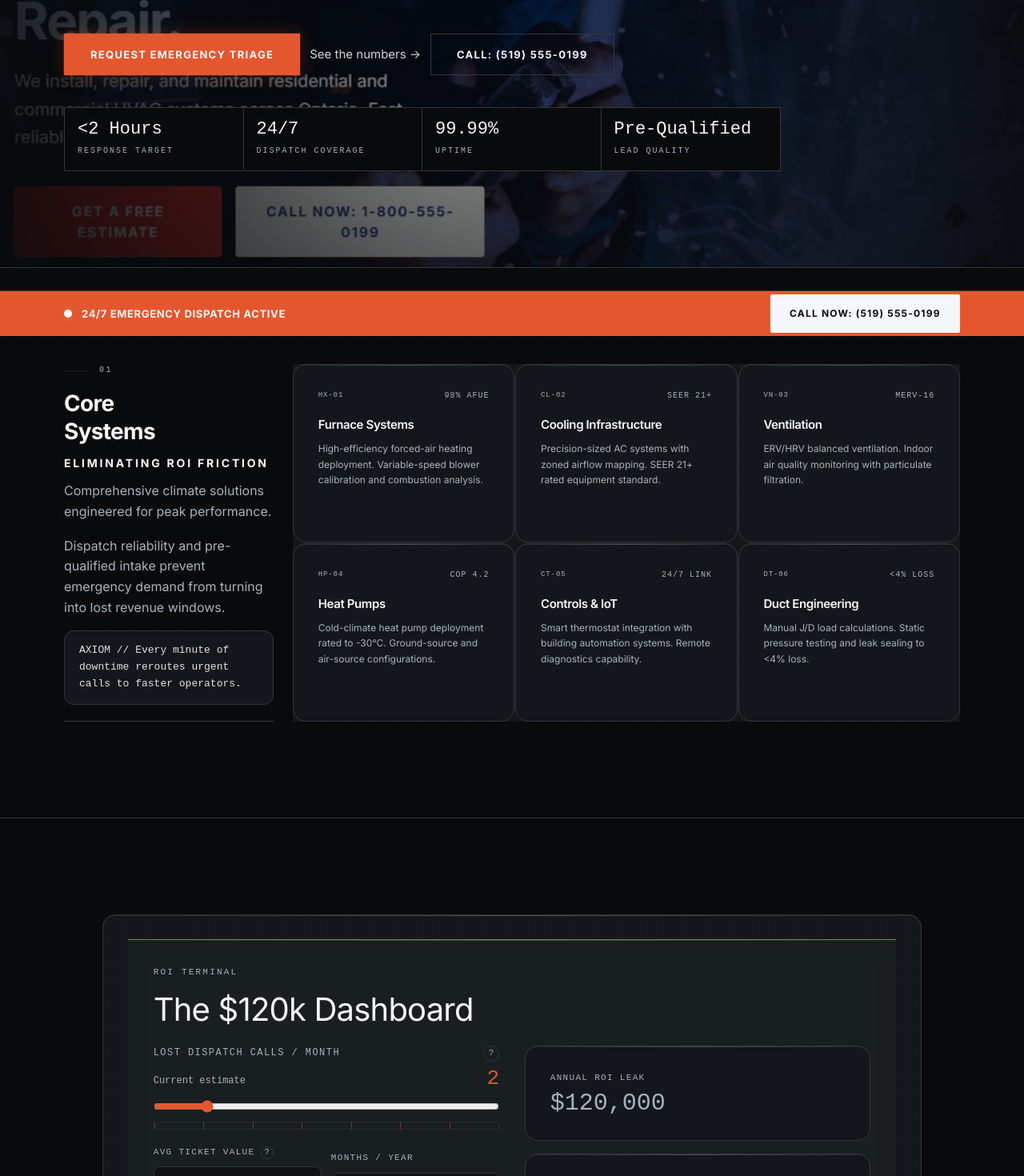
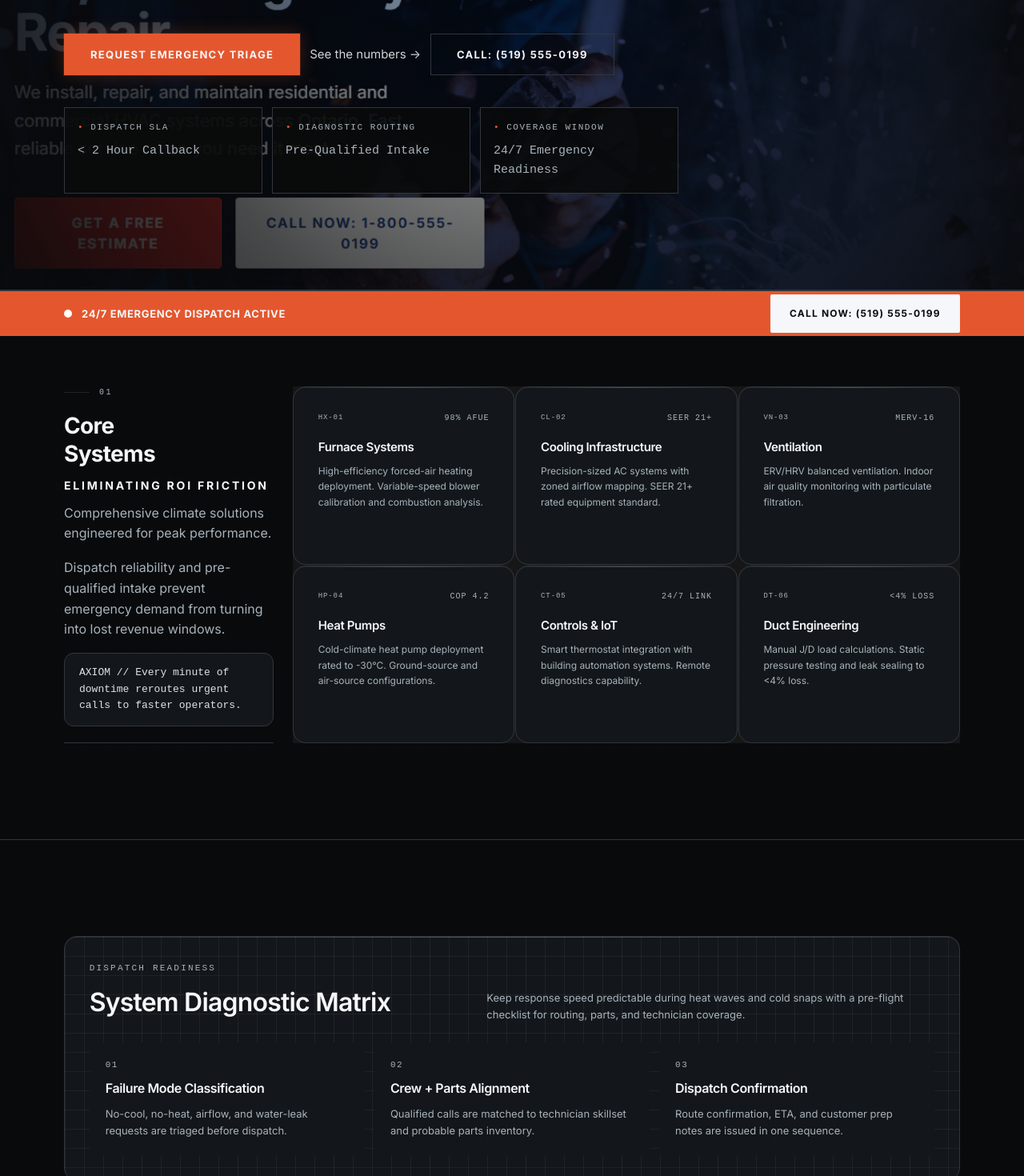
Before and after one commit to Mageester/axiom-hvac-demo, a React (Vite) app: page / in a window 1280 px wide. Shown: the part 380-1850 px from the top of the page at 80% size. Built offline with nearby package versions, Linux system fonts and the light colour scheme.

Commit message:
feat(demos): add hvac dispatch module and credible pricing ladder

```diff
--- a/src/App.tsx
+++ b/src/App.tsx
@@ -92,7 +92,7 @@ const Hero: React.FC = () => {
 
       <div className="axiom-shell-inner w-full relative z-10 axiom-shell-section">
         <div className="max-w-4xl">
-          <p className="font-axiomMono text-axiom-text-mute text-[11px] uppercase tracking-[0.32em] mb-6">STATUS: DISPATCH INFRASTRUCTURE ACTIVE</p>
+          <p className="font-axiomMono text-axiom-text-mute text-[11px] uppercase tracking-[0.32em] mb-6">OPERATOR HEADER: EMERGENCY DISPATCH + DIAGNOSTICS + UPTIME CONTROL</p>
 
           <h2 className="hero-headline hero-fade-in font-bold text-axiom-text-main mb-6">
             Engineer premium HVAC demand into booked service calls.
@@ -114,16 +114,18 @@ const Hero: React.FC = () => {
             </a>
           </div>
 
-          <div className="grid grid-cols-2 md:grid-cols-4 border border-axiom-border bg-axiom-base backdrop-blur-sm">
+          <div className="grid grid-cols-1 sm:grid-cols-3 gap-3 max-w-3xl">
             {[
-              { label: 'Response Target', value: '<2 Hours' },
-              { label: 'Dispatch Coverage', value: '24/7' },
-              { label: 'Uptime', value: '99.99%' },
-              { label: 'Lead Quality', value: 'Pre-Qualified' },
+              { label: 'Dispatch SLA', value: '< 2 Hour Callback', icon: '•' },
+              { label: 'Diagnostic Routing', value: 'Pre-Qualified Intake', icon: '•' },
+              { label: 'Coverage Window', value: '24/7 Emergency Readiness', icon: '•' },
             ].map((item) => (
-              <div key={item.label} className="p-4 border-r border-b md:border-b-0 border-axiom-border last:border-r-0">
-                <div className="font-axiomMono text-[22px] text-axiom-text-main leading-none">{item.value}</div>
-                <div className="font-axiomMono text-[10px] text-axiom-text-mute uppercase tracking-[0.2em] mt-2">{item.label}</div>
+              <div key={item.label} className="axiom-bento-card p-4 bg-axiom-base/90 border border-axiom-border">
+                <p className="font-axiomMono text-[11px] uppercase tracking-[0.14em] text-axiom-text-mute flex items-center gap-2">
+                  <span className="text-axiom-accent">{item.icon}</span>
+                  {item.label}
+                </p>
+                <p className="font-axiomMono text-[15px] text-axiom-text-main mt-2 tabular-nums">{item.value}</p>
               </div>
             ))}
           </div>
@@ -183,7 +185,52 @@ const DiagnosticsGrid: React.FC = () => (
   </section>
 );
 
-/*  Maintenance Schedule Matrix (UNIQUE COMPONENT)  */
+/*  Dispatch Readiness Module (UNIQUE COMPONENT)  */
+const DispatchReadiness: React.FC = () => (
+  <section id="systems" className="axiom-shell-section axiom-grain border-t border-axiom-border">
+    <div className="axiom-shell-inner">
+      <div className="axiom-bento terminal-grid bg-axiom-surface p-6 md:p-8">
+        <div className="flex flex-col md:flex-row md:items-end md:justify-between gap-4 mb-6">
+          <div>
+            <p className="font-axiomMono text-[11px] uppercase tracking-[0.2em] text-axiom-text-mute">Dispatch Readiness</p>
+            <h3 className="text-[26px] md:text-[32px] font-semibold tracking-tight text-axiom-text-main mt-2">System Diagnostic Matrix</h3>
+          </div>
+          <p className="text-[13px] text-axiom-text-mute max-w-[560px]">
+            Keep response speed predictable during heat waves and cold snaps with a pre-flight checklist for routing, parts, and technician coverage.
+          </p>
+        </div>
+
+        <div className="grid grid-cols-1 md:grid-cols-3 gap-3">
+          {[
+            {
+              step: '01',
+              title: 'Failure Mode Classification',
+              summary: 'No-cool, no-heat, airflow, and water-leak requests are triaged before dispatch.',
+            },
+            {
+              step: '02',
+              title: 'Crew + Parts Alignment',
+              summary: 'Qualified calls are matched to technician skillset and probable parts inventory.',
+            },
+            {
+              step: '03',
+              title: 'Dispatch Confirmation',
+              summary: 'Route confirmation, ETA, and customer prep notes are issued in one sequence.',
+            },
+          ].map((item) => (
+            <div key={item.step} className="axiom-bento-card p-5 bg-axiom-elevated/95">
+              <p className="font-axiomMono text-[11px] uppercase tracking-[0.14em] text-axiom-text-mute">{item.step}</p>
+              <h4 className="text-[16px] font-semibold tracking-tight text-axiom-text-main mt-2">{item.title}</h4>
+              <p className="text-[13px] text-axiom-text-mute leading-relaxed mt-2">{item.summary}</p>
+            </div>
+          ))}
+        </div>
+      </div>
+    </div>
+  </section>
+);
+
+/*  ROI Terminal  */
 const ROITerminal: React.FC = () => {
   const [lostCalls, setLostCalls] = useState(2);
   const [displayValue, setDisplayValue] = useState(120000);
@@ -396,10 +443,12 @@ const MaintenanceMatrix: React.FC = () => {
                     'Emergency funnel designed for fast mobile actions',
                     'Instrumentation for calls, forms, and qualified leads',
                   ],
+                  boundary: 'Not included: multi-location rollout or custom workflow integrations.',
+                  cta: '#deploy',
                 },
                 {
-                  name: "Contractor's Choice",
-                  price: '$12,500',
+                  name: 'Authority',
+                  price: '$12,500+',
                   featured: true,
                   summary: 'Most selected by teams scaling install volume and service agreements.',
                   qualifier: 'Best for teams of 10+ targeting premium ticket mix.',
@@ -409,11 +458,12 @@ const MaintenanceMatrix: React.FC = () => {
                     'High-ticket offer framing across replacement services',
                     'Launch support through first campaign and dispatch cycle',
                   ],
+                  boundary: 'Not included: enterprise back-office custom integrations.',
+                  cta: '#deploy',
                 },
                 {
-                  name: 'Elite Command',
-                  price: '$18,500+',
-                  elite: true,
+                  name: 'Multi-Location / Expansion',
+                  price: 'Custom',
                   summary: 'Bespoke multi-location architecture for expanding HVAC groups.',
                   qualifier: 'Best for operators running multiple crews and territories.',
                   technical: 'custom stack // workflow mapping // executive reporting',
@@ -422,21 +472,19 @@ const MaintenanceMatrix: React.FC = () => {
                     'Market expansion templates with local proof blocks',
                     'Quarterly optimization and instrumentation reviews',
                   ],
+                  boundary: 'Not included: fixed scope before discovery and technical mapping.',
+                  cta: '#deploy',
                 },
               ].map((plan) => (
                 <article
                   key={plan.name}
-                  className={`axiom-bento bg-axiom-surface border border-axiom-border p-6 sm:p-8 flex flex-col gap-5 ${plan.featured ? 'border-t-2 border-t-axiom-accent' : ''} ${plan.elite ? 'ring-1 ring-axiom-accent/50' : ''}`}
+                  className={`axiom-bento bg-axiom-surface border border-axiom-border p-6 sm:p-8 flex flex-col gap-5 ${plan.featured ? 'border-t-2 border-t-axiom-accent' : ''}`}
                 >
                   <div className="flex items-center justify-between gap-3">
                     <h3 className="font-axiomSans text-[24px] font-semibold tracking-tight text-axiom-text-main">{plan.name}</h3>
                     {plan.featured ? (
                       <span className="font-axiomMono text-[10px] uppercase tracking-[0.14em] text-axiom-accent border border-axiom-accent/40 px-2 py-1 rounded">
                         Contractor's Choice
-                      </span>
-                    ) : plan.elite ? (
-                      <span className="font-axiomMono text-[10px] uppercase tracking-[0.14em] text-axiom-accent border border-axiom-accent/50 px-2 py-1 rounded">
-                        Elite Package
                       </span>
                     ) : null}
                   </div>
@@ -459,6 +507,10 @@ const MaintenanceMatrix: React.FC = () => {
                   </ul>
 
                   <p className="font-axiomSans text-[12px] text-axiom-text-mute">{plan.qualifier}</p>
+                  <p className="font-axiomSans text-[12px] text-axiom-text-mute/90 border-t border-axiom-border pt-3">{plan.boundary}</p>
+                  <a href={plan.cta} className="magnetic-primary inline-flex items-center justify-center min-h-[48px] px-6 bg-axiom-accent text-axiom-text-main text-[12px] font-bold uppercase tracking-widest">
+                    {plan.name === 'Multi-Location / Expansion' ? 'Request Expansion Scope' : `Apply for ${plan.name}`}
+                  </a>
                 </article>
               ))}
             </div>
@@ -751,6 +803,7 @@ const App: React.FC = () => {
       <main className="flex-1">
         <Hero />
         <DiagnosticsGrid />
+        <DispatchReadiness />
         <ROITerminal />
         <MaintenanceMatrix />
         <TriageForm />
```
